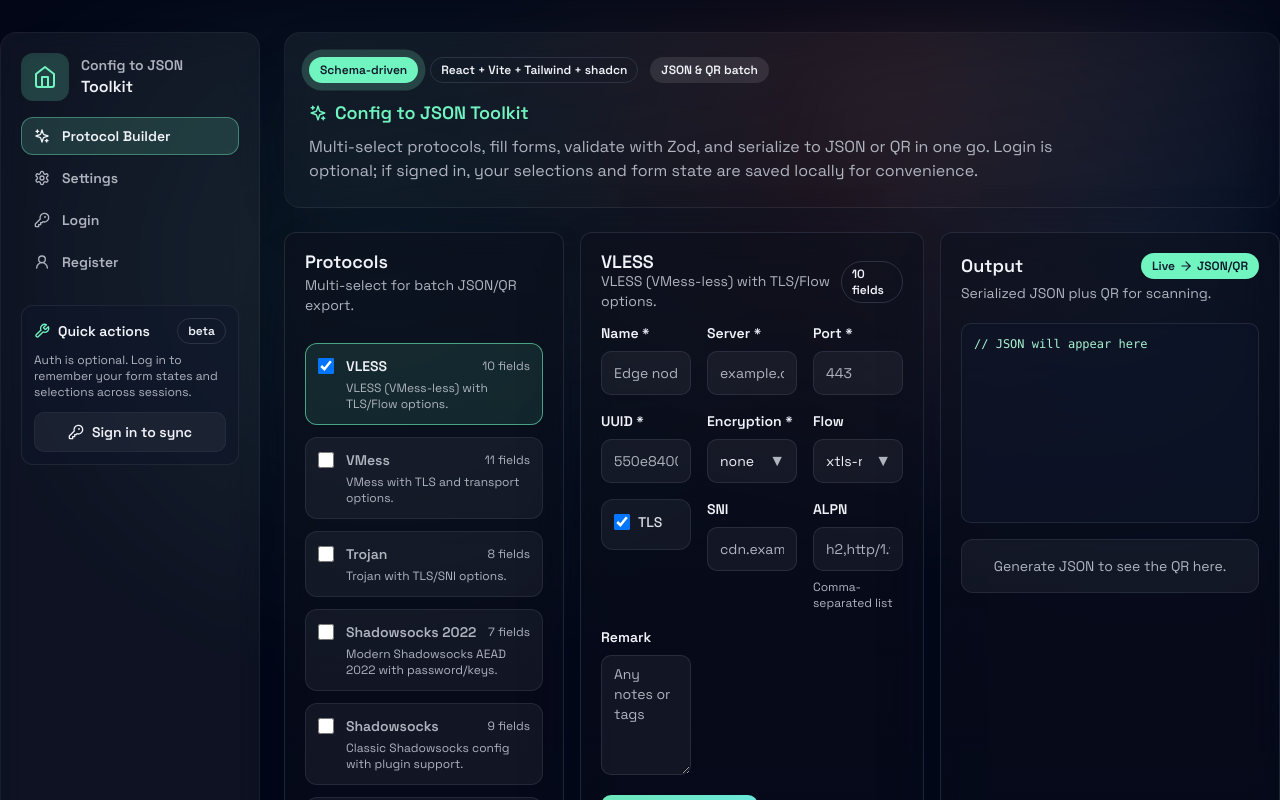
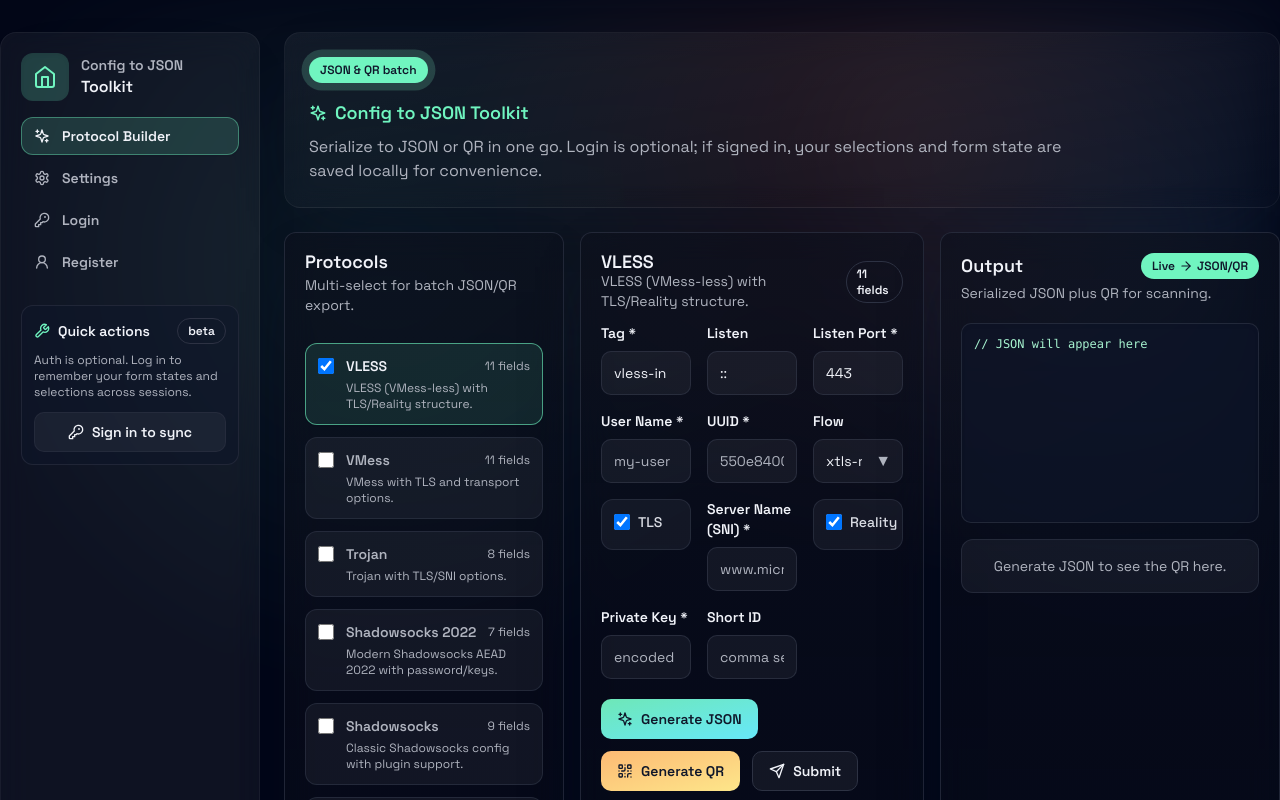
Before and after one commit to shuke-x/Protocol_toJson, a React (Vite) app: page /builder in a window 1280 px wide. Shown: the top 800 px of the page. Built offline with nearby package versions, Linux system fonts and the light colour scheme.

Commit message:
fix: 修改config配置文件字段和表单控制

```diff
--- a/index.html
+++ b/index.html
@@ -7,7 +7,7 @@
     <link rel="preconnect" href="https://fonts.googleapis.com">
     <link rel="preconnect" href="https://fonts.gstatic.com" crossorigin>
     <link href="https://fonts.googleapis.com/css2?family=Space+Grotesk:wght@400;500;600;700&family=Manrope:wght@500;600;700&display=swap" rel="stylesheet">
-    <title>Config to JSON</title>
+    <title>Protocol to JSON</title>
   </head>
   <body class="bg-slate-950 text-slate-50">
     <div id="root"></div>
--- a/src/config.ts
+++ b/src/config.ts
@@ -30,30 +30,39 @@ export const protocolSchemas: ProtocolSchema[] = [
   {
     key: "vless",
     label: "VLESS",
-    description: "VLESS (VMess-less) with TLS/Flow options.",
+    description: "VLESS (VMess-less) with TLS/Reality structure.",
     fields: [
       {
-        name: "name",
-        label: "Name",
+        name: "tag",
+        label: "Tag",
         type: "text",
-        placeholder: "Edge node A",
+        placeholder: "vless-in",
         required: true,
+        default: "vless-in",
       },
       {
-        name: "server",
-        label: "Server",
+        name: "listen",
+        label: "Listen",
         type: "text",
-        placeholder: "example.com",
-        required: true,
+        placeholder: "::",
+        default: "::",
       },
       {
-        name: "port",
-        label: "Port",
+        name: "listen_port",
+        label: "Listen Port",
         type: "number",
         placeholder: "443",
         required: true,
         min: 1,
         max: 65535,
+        default: 443,
+      },
+      {
+        name: "name",
+        label: "User Name",
+        type: "text",
+        placeholder: "my-user",
+        required: true,
       },
       {
         name: "uuid",
@@ -62,14 +71,6 @@ export const protocolSchemas: ProtocolSchema[] = [
         placeholder: "550e8400-e29b-41d4-a716-446655440000",
         required: true,
         pattern: uuidRegex,
-      },
-      {
-        name: "encryption",
-        label: "Encryption",
-        type: "select",
-        options: ["none", "aes-128-gcm", "chacha20-poly1305"],
-        required: true,
-        default: "none",
       },
       {
         name: "flow",
@@ -85,37 +86,59 @@ export const protocolSchemas: ProtocolSchema[] = [
         default: true,
       },
       {
-        name: "sni",
-        label: "SNI",
+        name: "server_name",
+        label: "Server Name (SNI)",
         type: "text",
-        placeholder: "cdn.example.com",
+        placeholder: "www.microsoft.com",
+        required: true,
       },
       {
-        name: "alpn",
-        label: "ALPN",
-        type: "text",
-        placeholder: "h2,http/1.1",
-        helper: "Comma-separated list",
+        name: "reality",
+        label: "Reality",
+        type: "checkbox",
+        default: true,
       },
       {
-        name: "remark",
-        label: "Remark",
-        type: "textarea",
-        placeholder: "Any notes or tags",
+        name: "private_key",
+        label: "Private Key",
+        type: "text",
+        placeholder: "encoded private key",
+        required: true,
+      },
+      {
+        name: "short_id",
+        label: "Short ID",
+        type: "text",
+        placeholder: "comma separated, e.g. a1,b2",
       },
     ],
     zodShape: z.object({
       type: z.literal("vless"),
-      name: z.string().min(1, "Name is required"),
-      server: z.string().min(1, "Server is required"),
-      port: z.number().int().min(1).max(65535),
-      uuid: z.string().regex(uuidRegex, "UUID format looks off"),
-      encryption: z.enum(["none", "aes-128-gcm", "chacha20-poly1305"]),
-      flow: z.enum(["xtls-rprx-vision", "xtls-rprx-splice", "none"]).optional(),
-      tls: z.boolean().optional(),
-      sni: z.string().optional(),
-      alpn: z.array(z.string()).optional(),
-      remark: z.string().optional(),
+      tag: z.string().min(1, "Tag is required"),
+      listen: z.string().min(1, "Listen is required"),
+      listen_port: z.number().int().min(1).max(65535),
+      users: z
+        .array(
+          z.object({
+            uuid: z.string().regex(uuidRegex, "UUID format looks off"),
+            flow: z.enum(["xtls-rprx-vision", "xtls-rprx-splice", "none"]).optional(),
+            name: z.string().min(1, "User name is required"),
+          }),
+        )
+        .min(1, "At least one user is required"),
+      tls: z.object({
+        enabled: z.boolean(),
+        server_name: z.string().min(1, "Server name is required"),
+        reality: z.object({
+          enabled: z.boolean(),
+          handshake: z.object({
+            server: z.string().min(1, "Handshake server is required"),
+            port: z.number().int().min(1).max(65535),
+          }),
+          private_key: z.string().min(1, "Private key is required"),
+          short_id: z.array(z.string()),
+        }),
+      }),
     }),
   },
   {
--- a/src/pages/BuilderPage.tsx
+++ b/src/pages/BuilderPage.tsx
@@ -107,7 +107,68 @@ function BuilderPage() {
     }));
   };
 
+  const buildVlessPayload = (values: FormState) => {
+    const toNumber = (val: unknown) => {
+      if (typeof val === "number") return val;
+      if (typeof val === "string" && val.trim() !== "") {
+        const num = Number(val);
+        return Number.isFinite(num) ? num : undefined;
+      }
+      return undefined;
+    };
+
+    const trimString = (val: unknown) => (typeof val === "string" ? val.trim() : "");
+
+    const listenPort = toNumber(values.listen_port);
+    const serverName = trimString(values.server_name);
+    const flowValue =
+      typeof values.flow === "string" && values.flow !== "none" ? values.flow : undefined;
+    const shortIds =
+      typeof values.short_id === "string" && values.short_id.trim() !== ""
+        ? values.short_id
+            .split(",")
+            .map((v) => v.trim())
+            .filter((v) => v.length > 0)
+        : [""];
+
+    const payload: Record<string, unknown> = {
+      type: "vless",
+      tag: trimString(values.tag),
+      listen: trimString(values.listen),
+      users: [
+        {
+          uuid: trimString(values.uuid),
+          name: trimString(values.name),
+          ...(flowValue ? { flow: flowValue } : {}),
+        },
+      ],
+      tls: {
+        enabled: Boolean(values.tls),
+        server_name: serverName,
+        reality: {
+          enabled: values.reality === undefined ? true : Boolean(values.reality),
+          handshake: {
+            server: serverName,
+            ...(listenPort !== undefined ? { port: listenPort } : {}),
+          },
+          private_key: trimString(values.private_key),
+          short_id: shortIds,
+        },
+      },
+    };
+
+    if (listenPort !== undefined) {
+      payload.listen_port = listenPort;
+    }
+
+    return payload;
+  };
+
   const buildPayload = (schema: ProtocolSchema, values: FormState) => {
+    if (schema.key === "vless") {
+      return buildVlessPayload(values);
+    }
+
     const payload: Record<string, unknown> = { type: schema.key };
 
     schema.fields.forEach((field) => {
@@ -284,10 +345,8 @@ function BuilderPage() {
       <div className="flex flex-col gap-4 rounded-2xl border border-white/5 bg-gradient-to-br from-white/5 via-white/2 to-white/0 p-6 shadow-[0_20px_70px_-40px_rgba(15,23,42,0.9)] backdrop-blur-md">
         <div className="flex flex-wrap items-center gap-3">
           <Badge variant="accent" className="animate-pulse-soft">
-            Schema-driven
+           JSON & QR batch
           </Badge>
-          <Badge variant="outline">React + Vite + Tailwind + shadcn</Badge>
-          <Badge variant="default">JSON & QR batch</Badge>
         </div>
         <div className="flex flex-col gap-2">
           <div className="flex items-center gap-2 text-lg font-semibold text-primary">
@@ -295,7 +354,7 @@ function BuilderPage() {
             Config to JSON Toolkit
           </div>
           <p className="text-base text-muted-foreground max-w-3xl">
-            Multi-select protocols, fill forms, validate with Zod, and serialize to JSON or QR in one go.
+            Serialize to JSON or QR in one go.
             Login is optional; if signed in, your selections and form state are saved locally for convenience.
           </p>
         </div>
```
Also changed, not shown: 3 other files (tests, documents, lock files or other folders).
